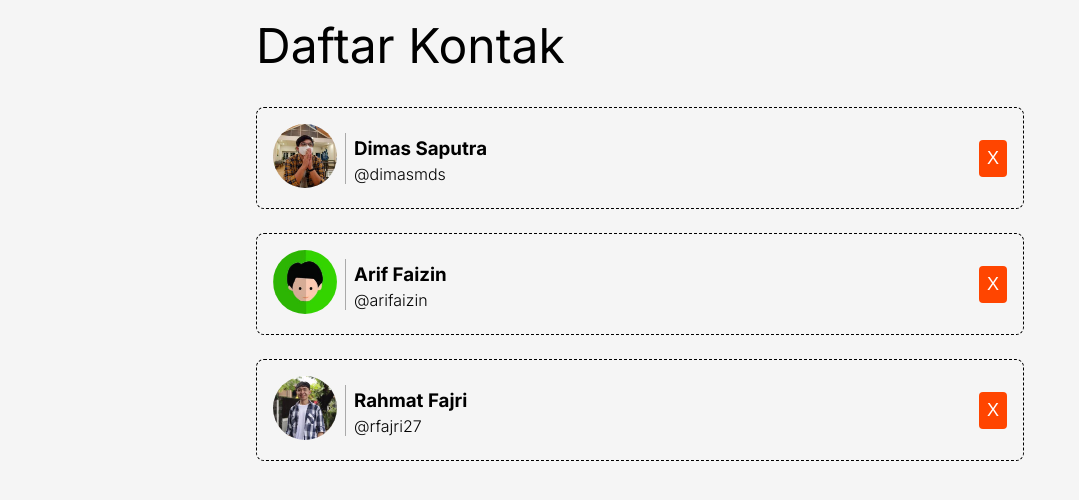
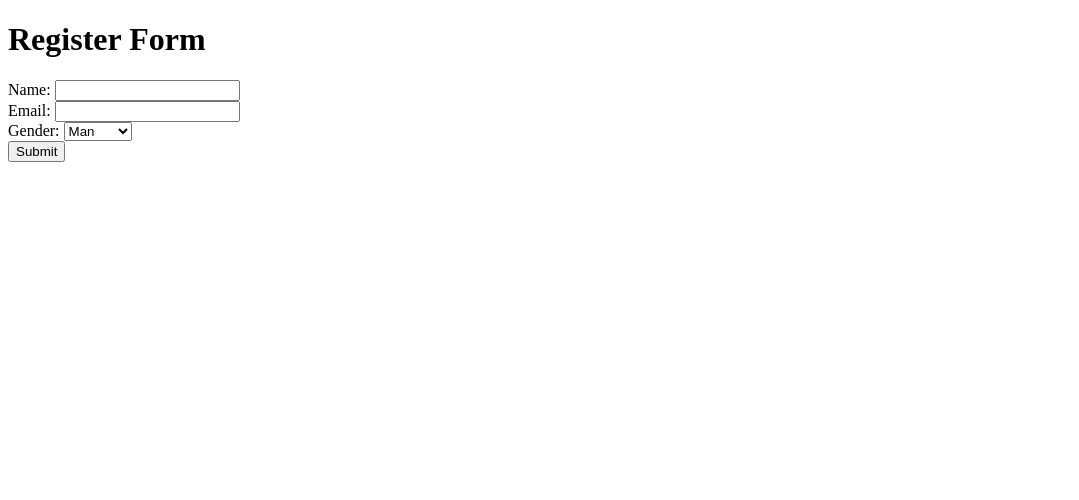
Before and after one commit to eldykvlk/latihan-react-state, a React (Vite) app: page / in a window 1280 px wide. Shown: the top 500 px of the page, without its empty margins (0-1079 px from the left). Built offline with nearby package versions, Linux system fonts and the light colour scheme.

Commit message:
add projek form controlled component

```diff
--- a/src/index.jsx
+++ b/src/index.jsx
@@ -1,9 +1,85 @@
 import React from "react";
 import { createRoot } from "react-dom/client";
-import ContactApp from "./components/ContactApp";
-import './styles/style.css';
 
+class MyForm extends React.Component {
 
+    constructor(props){
+        super(props);
+
+        //inisialisasi state
+        this.state = {
+            name: '',
+            email: '',
+            gender: 'Man'
+        };
+
+         // binding this context to event handler
+    this.onNameChangeEventHandler = this.onNameChangeEventHandler.bind(this);
+    this.onEmailChangeEventHandler = this.onEmailChangeEventHandler.bind(this);
+    this.onGenderChangeEventHandler = this.onGenderChangeEventHandler.bind(this);
+    this.onSubmitEventHandler = this.onSubmitEventHandler.bind(this);
+    }
+
+    onNameChangeEventHandler(event) {
+        this.setState(() => {
+            return {
+                name: event.target.value
+            };
+        });
+    }
+
+    onEmailChangeEventHandler(event) {
+        this.setState(() => {
+            return {
+                email: event.target.value
+            };
+        });
+    }
+
+    onGenderChangeEventHandler(event) {
+        this.setState(() => {
+            return {
+                gender: event.target.value
+            };
+        });
+    }
+
+    onSubmitEventHandler(event) {
+        // menghentikan aksi default dari tombol submit
+        event.preventDefault();
+
+        const message = `
+        Name: ${this.state.name}
+        Email: ${this.state.email}
+        Gender: ${this.state.gender}
+      `;
+
+      alert(message);
+    }
+
+    render(){
+        return(
+            <div>
+                <h1> Register Form</h1>
+                <form onSubmit={this.onSubmitEventHandler}>
+                    <label htmlFor="name">Name: </label>
+                    <input id="name" type="text" value={this.state.name} onChange={this.onNameChangeEventHandler} />
+                    <br/>
+                    <label htmlFor="email">Email: </label>
+                    <input id="email" type="text" value={this.state.email} onChange={this.onEmailChangeEventHandler}/>
+                    <br/>
+                    <label htmlFor="gender">Gender: </label>
+                    <select id="gender" value={this.state.gender} onChange={this.onGenderChangeEventHandler}>
+                        <option value="Man">Man</option>
+                        <option value="Woman">Woman</option>
+                    </select>
+                    <br />
+                    <button type="submit">Submit</button>
+                </form>
+            </div>
+        );
+    }
+}
 
 const root = createRoot(document.getElementById('root'));
-root.render(<ContactApp />);
+root.render(<MyForm />);
```
